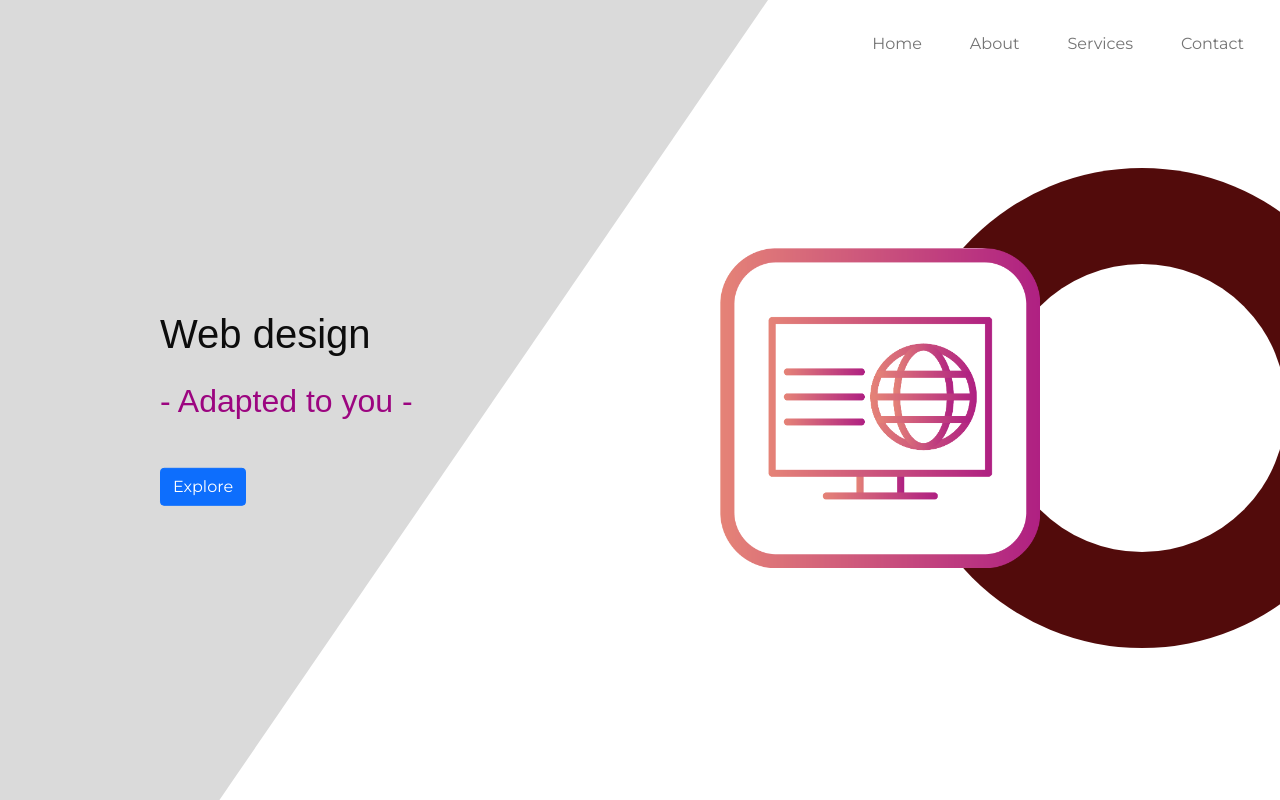
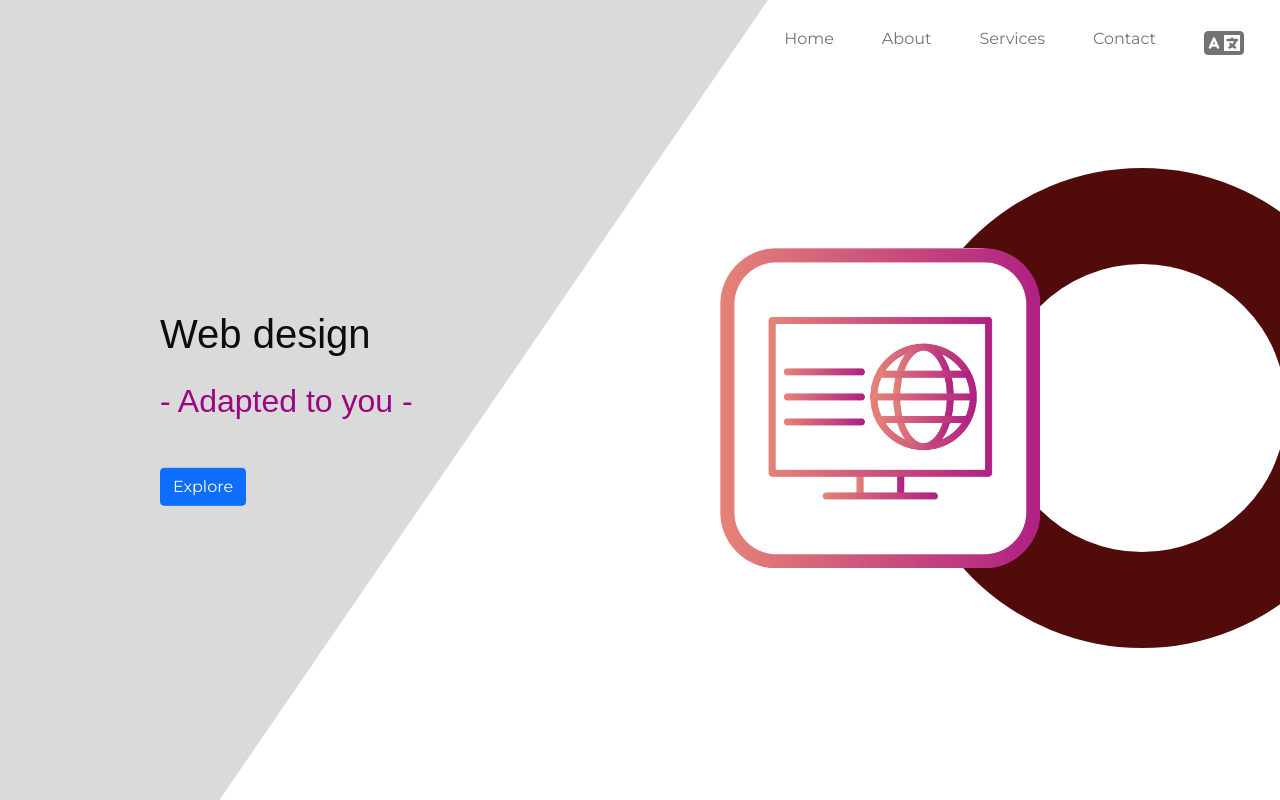
Before and after one commit to Nimoscmp/web-design-template, a React (Create React App) app: page / in a window 1280 px wide. Shown: the top 800 px of the page. Built offline with nearby package versions, Linux system fonts and the light colour scheme; a web font is replaced by a local one.

Commit message:
Clean up index.html, add english menu

```diff
--- a/public/index.html
+++ b/public/index.html
@@ -7,37 +7,17 @@
     <meta name="theme-color" content="#000000" />
     <meta
       name="description"
-      content="Web site created using create-react-app"
+      content="Design website"
     />
     <link rel="apple-touch-icon" href="%PUBLIC_URL%/logo192.png" />
-    <!--
-      manifest.json provides metadata used when your web app is installed on a
-      user's mobile device or desktop. See https://developers.google.com/web/fundamentals/web-app-manifest/
-    -->
     <link rel="manifest" href="%PUBLIC_URL%/manifest.json" />
-    <!--
-      Notice the use of %PUBLIC_URL% in the tags above.
-      It will be replaced with the URL of the `public` folder during the build.
-      Only files inside the `public` folder can be referenced from the HTML.
-
-      Unlike "/favicon.ico" or "favicon.ico", "%PUBLIC_URL%/favicon.ico" will
-      work correctly both with client-side routing and a non-root public URL.
-      Learn how to configure a non-root public URL by running `npm run build`.
-    -->
-    <title>React App</title>
+    <title>Web design</title>
   </head>
   <body>
     <noscript>You need to enable JavaScript to run this app.</noscript>
     <div id="root"></div>
-    <!--
-      This HTML file is a template.
-      If you open it directly in the browser, you will see an empty page.
 
-      You can add webfonts, meta tags, or analytics to this file.
-      The build step will place the bundled scripts into the <body> tag.
-
-      To begin the development, run `npm start` or `yarn start`.
-      To create a production bundle, use `npm run build` or `yarn build`.
-    -->
+    <script src="https://kit.fontawesome.com/dfbe3524fd.js" crossorigin="anonymous"></script>
+  </body>
   </body>
 </html>
--- a/src/components/header/Header.jsx
+++ b/src/components/header/Header.jsx
@@ -1,4 +1,4 @@
-import { menuSpanish } from "../../utils/constants/menu";
+import { menuSpanish , menuEnglish } from "../../utils/constants/menu";
 import '../../styles/styles.css';
 
 const Header = () => {
@@ -14,7 +14,7 @@ const Header = () => {
                     </button>
                     <div className="collapse navbar-collapse" id="navbarNav">
                     <ul className="navbar-nav">
-                        {menuSpanish.map(item => (
+                        {menuEnglish.map(item => (
                             <li className="nav-item" key={item.id}>
                                 <a className="nav-link font-montserrat" aria-current="page" href="#b">{ item.text }</a>
                             </li>
--- a/src/utils/constants/menu.js
+++ b/src/utils/constants/menu.js
@@ -1,8 +1,9 @@
 export const menuSpanish = [
-    {id: 1, text: 'Home'},
-    {id: 2, text: 'About'},
-    {id: 3, text: 'Services'},
-    {id: 4, text: 'Contact'},
+    {id: 1, text: 'Inicio'},
+    {id: 2, text: 'Acerca de'},
+    {id: 3, text: 'Servicios'},
+    {id: 4, text: 'Contacto'},
+    {id: 5, text: <i class="fas fa-language fa-2x"></i>},
 ];
 
 export const menuEnglish = [
@@ -10,4 +11,5 @@ export const menuEnglish = [
     {id: 2, text: 'About'},
     {id: 3, text: 'Services'},
     {id: 4, text: 'Contact'},
+    {id: 5, text: <i class="fas fa-language fa-2x"></i>},
 ];
```
